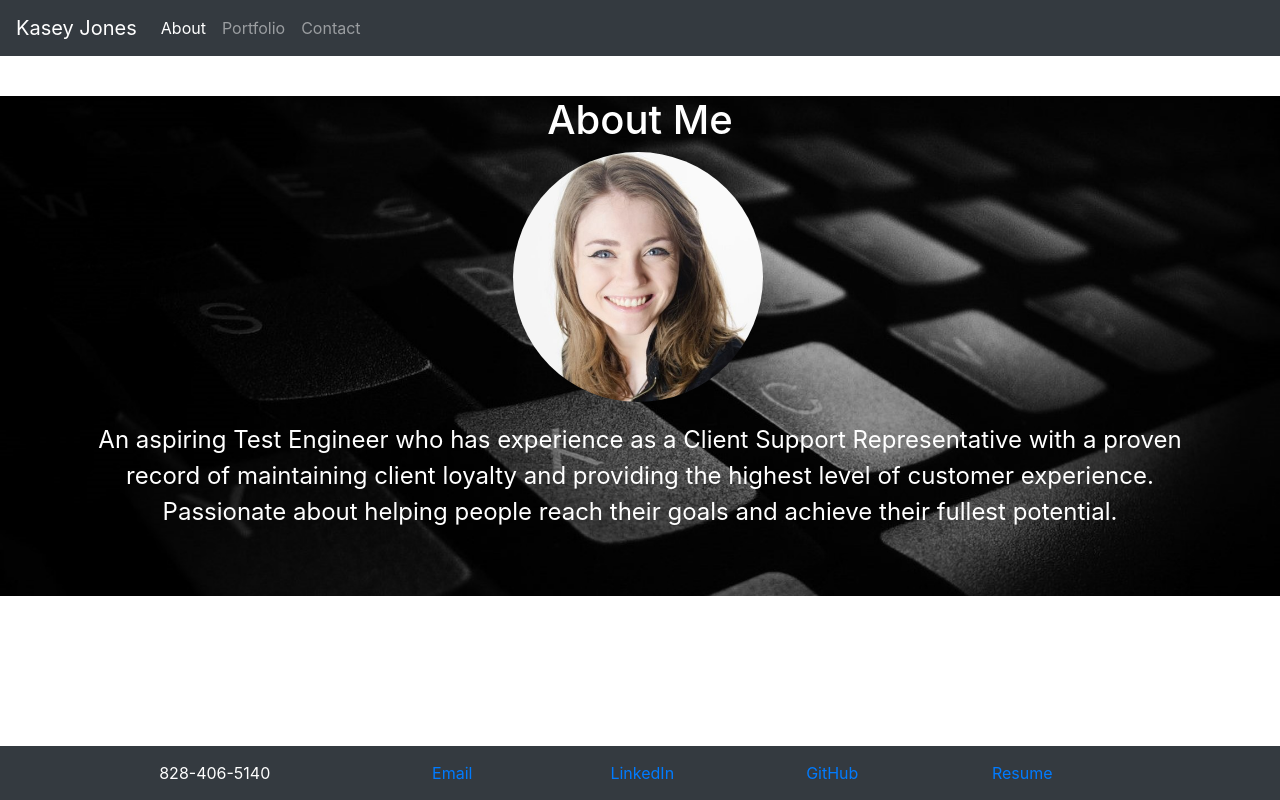
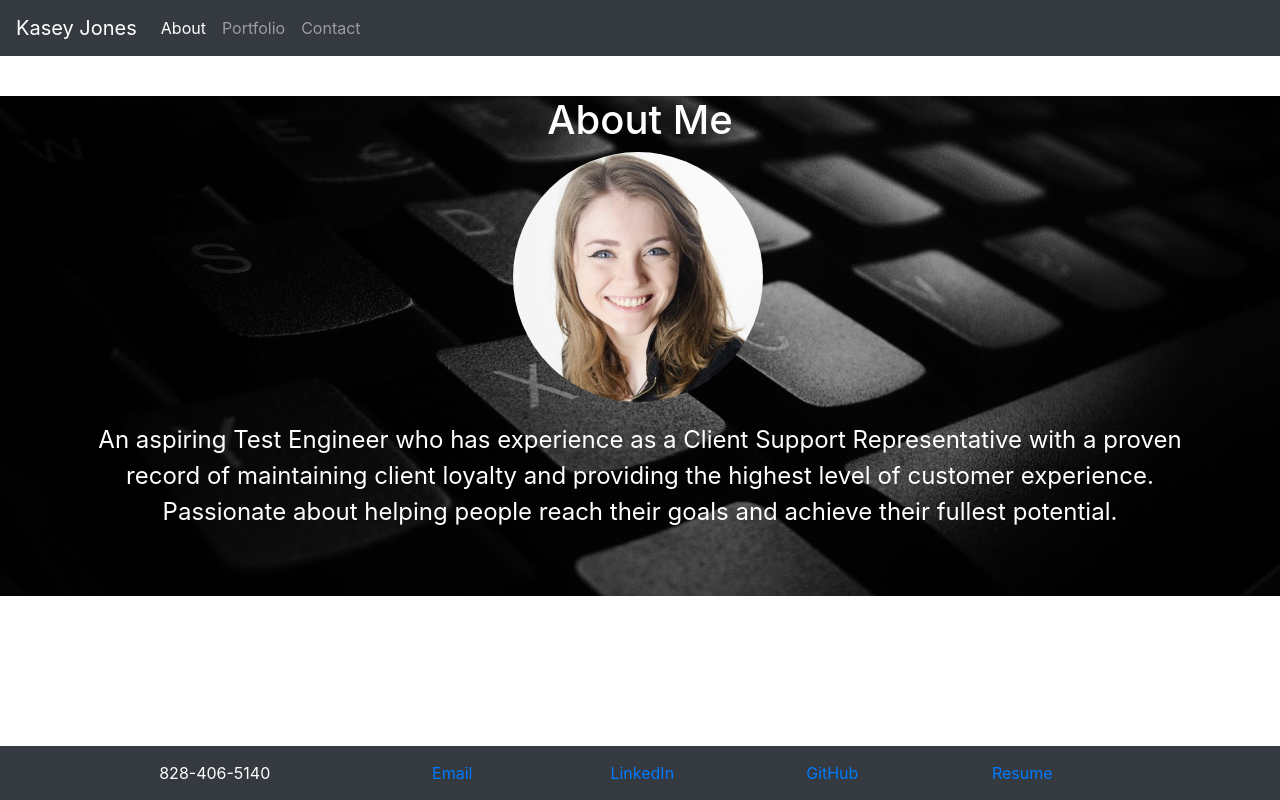
Before and after one commit to joneskm72/react-portfolio, a React (Create React App) app: page /#/ in a window 1280 px wide. Built offline with nearby package versions, Linux system fonts and the light colour scheme.

Commit message:
Added contact background image

```diff
--- a/src/pages/About/index.js
+++ b/src/pages/About/index.js
@@ -1,6 +1,6 @@
 import React, { Component } from 'react';
 import Profile from '../../Assets/Images/picture.png';
-import Keyboard from '../../Assets/Images/keyboard.png';
+import Keyboard2 from '../../Assets/Images/keyboard2.png';
 import 'bootstrap/dist/css/bootstrap.min.css';
 import Container from 'react-bootstrap/Container';
 import Row from 'react-bootstrap/Row';
@@ -11,7 +11,7 @@ import './style.css';
 class About extends Component {
   render() {
     return (
-      <div className='aboutBackground' style={{backgroundImage: `url(${Keyboard})`}}>
+      <div className='aboutBackground' style={{backgroundImage: `url(${Keyboard2})`}}>
         <h1 className='aboutHeader'>About Me</h1>
         <Container>
           <Row>
--- a/src/pages/Contact/index.js
+++ b/src/pages/Contact/index.js
@@ -1,5 +1,6 @@
 import React, { Component } from 'react';
 import 'bootstrap/dist/css/bootstrap.min.css';
+import Envelope from '../../Assets/Images/envelope2.png';
 import Form from 'react-bootstrap/Form';
 import Button from 'react-bootstrap/Button';
 import Col from 'react-bootstrap/Col';
@@ -8,6 +9,7 @@ import './style.css'
 class Contact extends Component {
   render() {
     return (
+      <div className='contactBackground' style={{backgroundImage: `url(${Envelope})`}}>
         <div className= 'container contactContainer'>
           <Form>
             <h1 className='formHeader'>Contact</h1>
@@ -47,6 +49,7 @@ class Contact extends Component {
             </Button>
           </Form>
         </div>
+      </div>
     )
   }
 }
--- a/src/pages/Contact/style.css
+++ b/src/pages/Contact/style.css
@@ -1,3 +1,10 @@
+.contactBackground {
+    background-repeat: no-repeat;
+    align-self: flex-end;
+    background-size: cover;
+    height: 800px;
+}
+
 .formRow {
     margin-left: auto !important;
     margin-right: auto !important;
```
Also changed, not shown: src/Assets/Images/envelope2.png (added), src/Assets/Images/keyboard2.png (added). Lines whose indentation alone changed are shown as unchanged.
